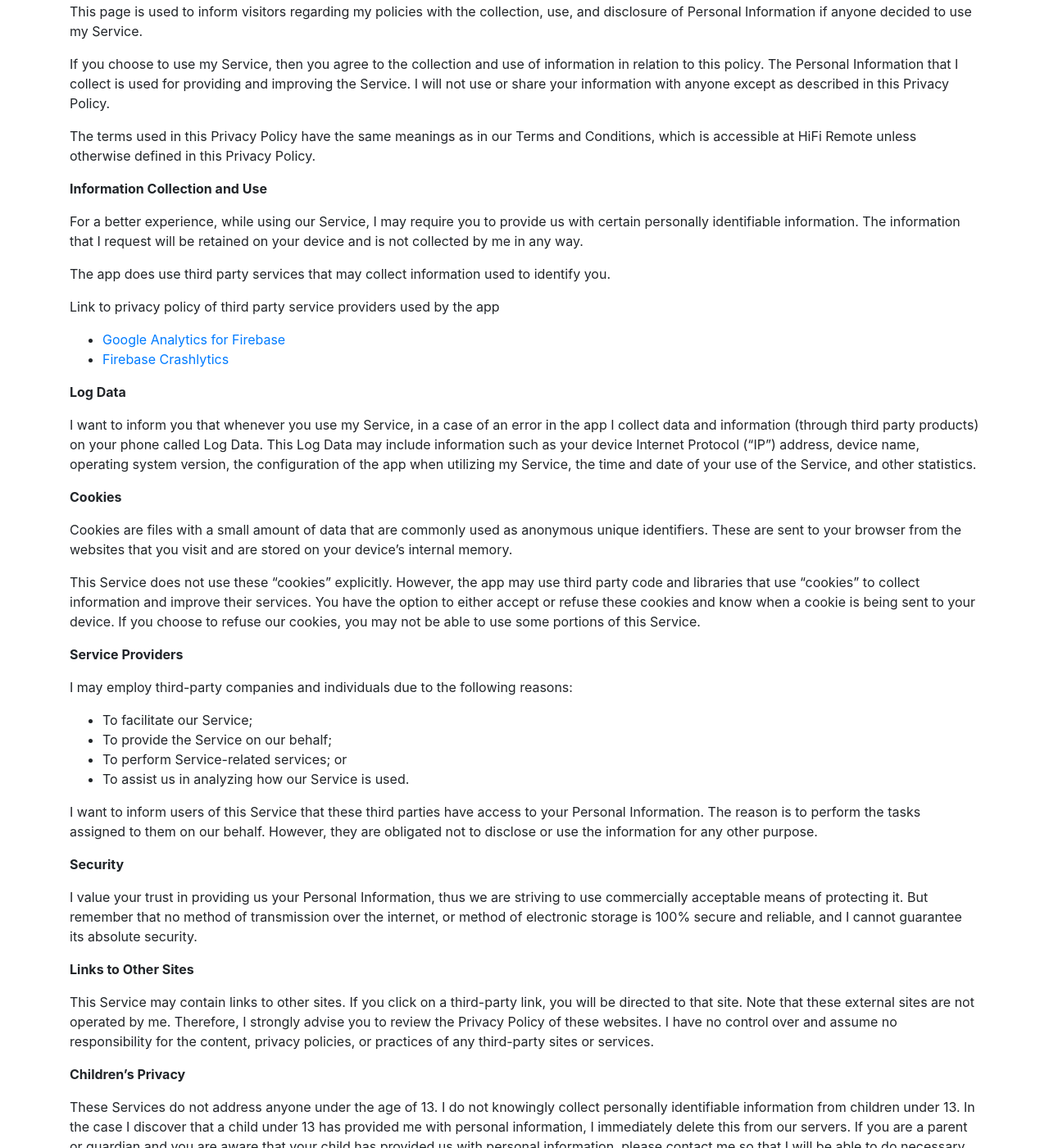
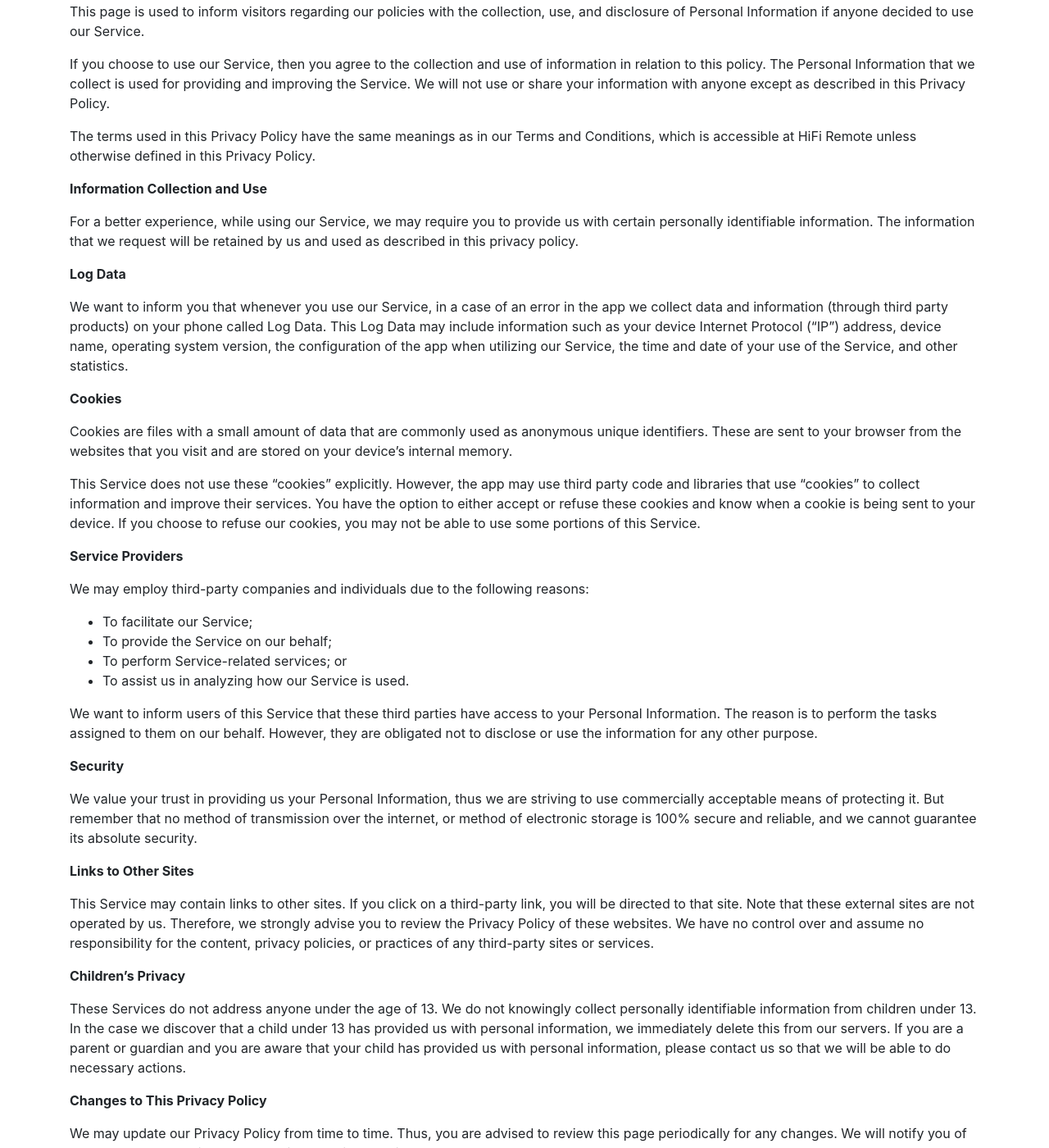
Before and after one commit to gxlabs/gxlabs.github.io, a Jekyll site: the page built from hifi-remote/privacy-policy.md, in a window 1280 px wide and 1400 px high, scrolled down 404 px. Shown: the whole window at 82% size. Built offline with Jekyll 4.4.1, drawn with Linux system fonts in a browser that asks for light colours; some of the changed text lies outside the part shown.

Commit message:
Update privacy and terms

```diff
--- a/hifi-remote/privacy-policy.md
+++ b/hifi-remote/privacy-policy.md
@@ -5,28 +5,21 @@
 
 **Privacy Policy**
 
-Glen Robertson built the HiFi Remote app as a Commercial app. This SERVICE is provided by Glen Robertson and is intended for use as is.
+gxlabs LLC built the HiFi Remote app as a Commercial app. This SERVICE is provided by gxlabs LLC and is intended for use as is.
 
-This page is used to inform visitors regarding my policies with the collection, use, and disclosure of Personal Information if anyone decided to use my Service.
+This page is used to inform visitors regarding our policies with the collection, use, and disclosure of Personal Information if anyone decided to use our Service.
 
-If you choose to use my Service, then you agree to the collection and use of information in relation to this policy. The Personal Information that I collect is used for providing and improving the Service. I will not use or share your information with anyone except as described in this Privacy Policy.
+If you choose to use our Service, then you agree to the collection and use of information in relation to this policy. The Personal Information that we collect is used for providing and improving the Service. We will not use or share your information with anyone except as described in this Privacy Policy.
 
 The terms used in this Privacy Policy have the same meanings as in our Terms and Conditions, which is accessible at HiFi Remote unless otherwise defined in this Privacy Policy.
 
 **Information Collection and Use**
 
-For a better experience, while using our Service, I may require you to provide us with certain personally identifiable information. The information that I request will be retained on your device and is not collected by me in any way.
-
-The app does use third party services that may collect information used to identify you.
-
-Link to privacy policy of third party service providers used by the app
-
-*   [Google Analytics for Firebase](https://firebase.google.com/policies/analytics)
-*   [Firebase Crashlytics](https://firebase.google.com/support/privacy/)
+For a better experience, while using our Service, we may require you to provide us with certain personally identifiable information. The information that we request will be retained by us and used as described in this privacy policy.
 
 **Log Data**
 
-I want to inform you that whenever you use my Service, in a case of an error in the app I collect data and information (through third party products) on your phone called Log Data. This Log Data may include information such as your device Internet Protocol (“IP”) address, device name, operating system version, the configuration of the app when utilizing my Service, the time and date of your use of the Service, and other statistics.
+We want to inform you that whenever you use our Service, in a case of an error in the app we collect data and information (through third party products) on your phone called Log Data. This Log Data may include information such as your device Internet Protocol (“IP”) address, device name, operating system version, the configuration of the app when utilizing our Service, the time and date of your use of the Service, and other statistics.
 
 **Cookies**
 
@@ -36,35 +29,35 @@
 
 **Service Providers**
 
-I may employ third-party companies and individuals due to the following reasons:
+We may employ third-party companies and individuals due to the following reasons:
 
 *   To facilitate our Service;
 *   To provide the Service on our behalf;
 *   To perform Service-related services; or
 *   To assist us in analyzing how our Service is used.
 
-I want to inform users of this Service that these third parties have access to your Personal Information. The reason is to perform the tasks assigned to them on our behalf. However, they are obligated not to disclose or use the information for any other purpose.
+We want to inform users of this Service that these third parties have access to your Personal Information. The reason is to perform the tasks assigned to them on our behalf. However, they are obligated not to disclose or use the information for any other purpose.
 
 **Security**
 
-I value your trust in providing us your Personal Information, thus we are striving to use commercially acceptable means of protecting it. But remember that no method of transmission over the internet, or method of electronic storage is 100% secure and reliable, and I cannot guarantee its absolute security.
+We value your trust in providing us your Personal Information, thus we are striving to use commercially acceptable means of protecting it. But remember that no method of transmission over the internet, or method of electronic storage is 100% secure and reliable, and we cannot guarantee its absolute security.
 
 **Links to Other Sites**
 
-This Service may contain links to other sites. If you click on a third-party link, you will be directed to that site. Note that these external sites are not operated by me. Therefore, I strongly advise you to review the Privacy Policy of these websites. I have no control over and assume no responsibility for the content, privacy policies, or practices of any third-party sites or services.
+This Service may contain links to other sites. If you click on a third-party link, you will be directed to that site. Note that these external sites are not operated by us. Therefore, we strongly advise you to review the Privacy Policy of these websites. We have no control over and assume no responsibility for the content, privacy policies, or practices of any third-party sites or services.
 
 **Children’s Privacy**
 
-These Services do not address anyone under the age of 13. I do not knowingly collect personally identifiable information from children under 13\. In the case I discover that a child under 13 has provided me with personal information, I immediately delete this from our servers. If you are a parent or guardian and you are aware that your child has provided us with personal information, please contact me so that I will be able to do necessary actions.
+These Services do not address anyone under the age of 13. We do not knowingly collect personally identifiable information from children under 13\. In the case we discover that a child under 13 has provided us with personal information, we immediately delete this from our servers. If you are a parent or guardian and you are aware that your child has provided us with personal information, please contact us so that we will be able to do necessary actions.
 
 **Changes to This Privacy Policy**
 
-I may update our Privacy Policy from time to time. Thus, you are advised to review this page periodically for any changes. I will notify you of any changes by posting the new Privacy Policy on this page.
+We may update our Privacy Policy from time to time. Thus, you are advised to review this page periodically for any changes. We will notify you of any changes by posting the new Privacy Policy on this page.
 
-This policy is effective as of 2020-07-07
+This policy is effective as of 2020-10-15
 
 **Contact Us**
 
-If you have any questions or suggestions about my Privacy Policy, do not hesitate to contact me at Glen Robertson.
+If you have any questions or suggestions about our Privacy Policy, do not hesitate to contact us at enquiries@gxlabs.co.
 
 This privacy policy page was created at [privacypolicytemplate.net](https://privacypolicytemplate.net) and modified/generated by [App Privacy Policy Generator](https://app-privacy-policy-generator.firebaseapp.com/)
```
Also changed, not shown: hifi-remote/terms-and-conditions.md (+10 -17 lines).
